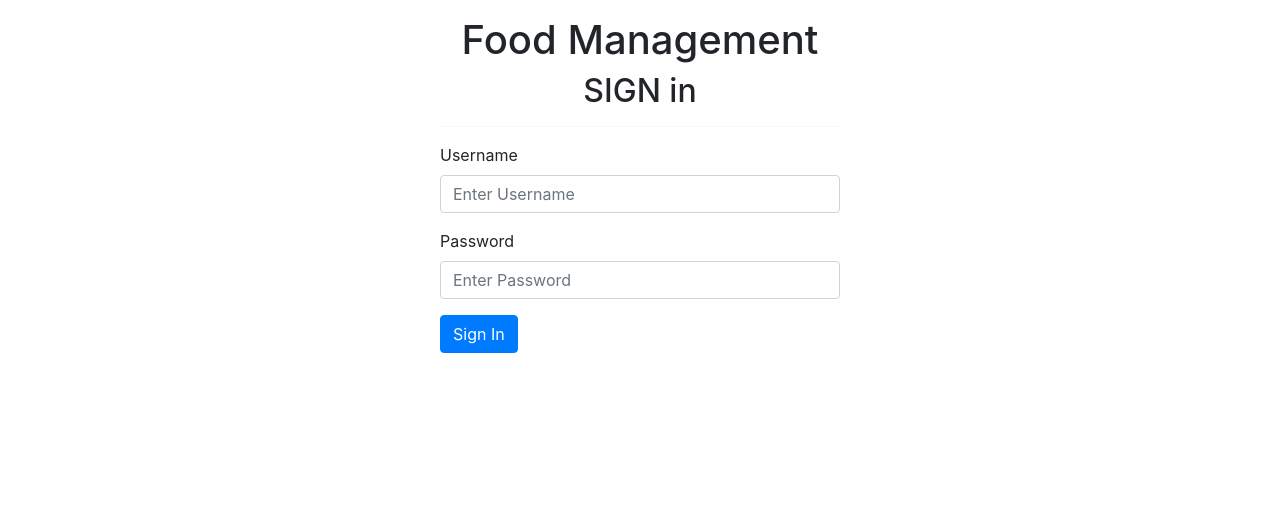
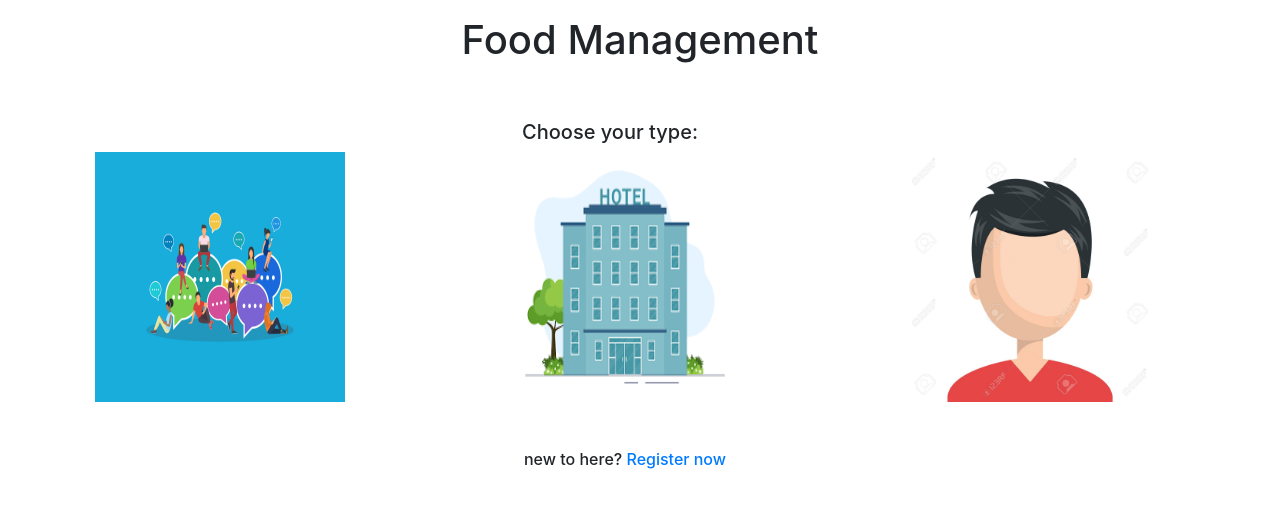
Before and after one commit to selmanfariz18/Food_management, a Django app: page / in a window 1280 px wide. Shown: the top 508 px of the page. Run offline with Django 4.2, Linux system fonts and the light colour scheme; some libraries are stand-ins or nearby versions.

Commit message:
home page ui

```diff
--- a/Food_management/settings.py
+++ b/Food_management/settings.py
@@ -115,11 +115,13 @@ USE_I18N = True
 
 USE_TZ = True
 
+import os
 
 # Static files (CSS, JavaScript, Images)
 # https://docs.djangoproject.com/en/4.2/howto/static-files/
 
 STATIC_URL = "static/"
+STATIC_ROOT = os.path.join(BASE_DIR, 'static')
 
 # Default primary key field type
 # https://docs.djangoproject.com/en/4.2/ref/settings/#default-auto-field
--- a/Food_management/urls.py
+++ b/Food_management/urls.py
@@ -17,9 +17,11 @@ Including another URLconf
 from django.contrib import admin
 from django.urls import path
 from django.urls import include
+from django.conf.urls.static import static
+from Food_management import settings
 
 urlpatterns = [
     path("admin/", admin.site.urls),
     path('',include('base.urls')), #urls routed to base app
     path('users/',include('users.urls')), #urls routed to users app
-]
+]+static(settings.STATIC_URL,document_root=settings.STATIC_ROOT)
--- a/base/templates/User_select_login.html
+++ b/base/templates/User_select_login.html
@@ -29,29 +29,34 @@
 {% endblock %}
 
 {% block content %} {% load static %}
-<h1 class="text-center" >Food Management</h1>
+{% load static %}
+<div class="row">
+  <h1 class="text-center" >Food Management</h1>
 
-<form action="login" method="POST" class="form-horizontal">
-    {% csrf_token%}
-    <div class="mx-auto" style="width: 400px;">
-
-        <div class="col-xs-8 col-xs-offset-4">
-            <h2 style="text-align:center;">SIGN in</h2>
-        </div>
-        <hr />
-        <div class="form-group">
-            <label for="username">Username</label>
-            <input type="text" class="form-control" name="username" id="username" placeholder="Enter Username"
-                Required>
-        </div>
-        <div class="form-group">
-            <label for="password">Password</label>
-            <input type="password" class="form-control" name="password" id="password" placeholder="Enter Password"
-                Required>
-        </div>
-        <button type="submit" class="btn btn-primary">Sign In</button>
+  <div class="row px-5 my-5" style="text-align:center;">
+    <div class="row">
+      <h5>Choose your type:</h5>
     </div>
-</form>
+    <div class="col">
+      <a href="">
+        <img src="{% static 'content-marketing-communities.png' %}" alt="community" height="250px" width="250px">
+      </a>
+    </div>
+    <div class="col">
+      <a href="">
+        <img src="{% static 'hotel.png' %}" alt="community" height="250px" width="250px">
+      </a>
+    </div>
+    <div class="col">
+      <a href="">
+        <img src="{% static 'user.jpg' %}" alt="community" height="250px" width="250px">
+      </a>
+    </div>
+  </div>
+  <div class="row" style="text-align:center;">
+    <h6>new to here? <a href="">Register now</a></h6>
+  </div>
+</div>
 
 {% endblock %}
 
```
Also changed, not shown: base/static/content-marketing-communities.png (added), base/static/hotel.png (added), base/static/user.jpg (added).
